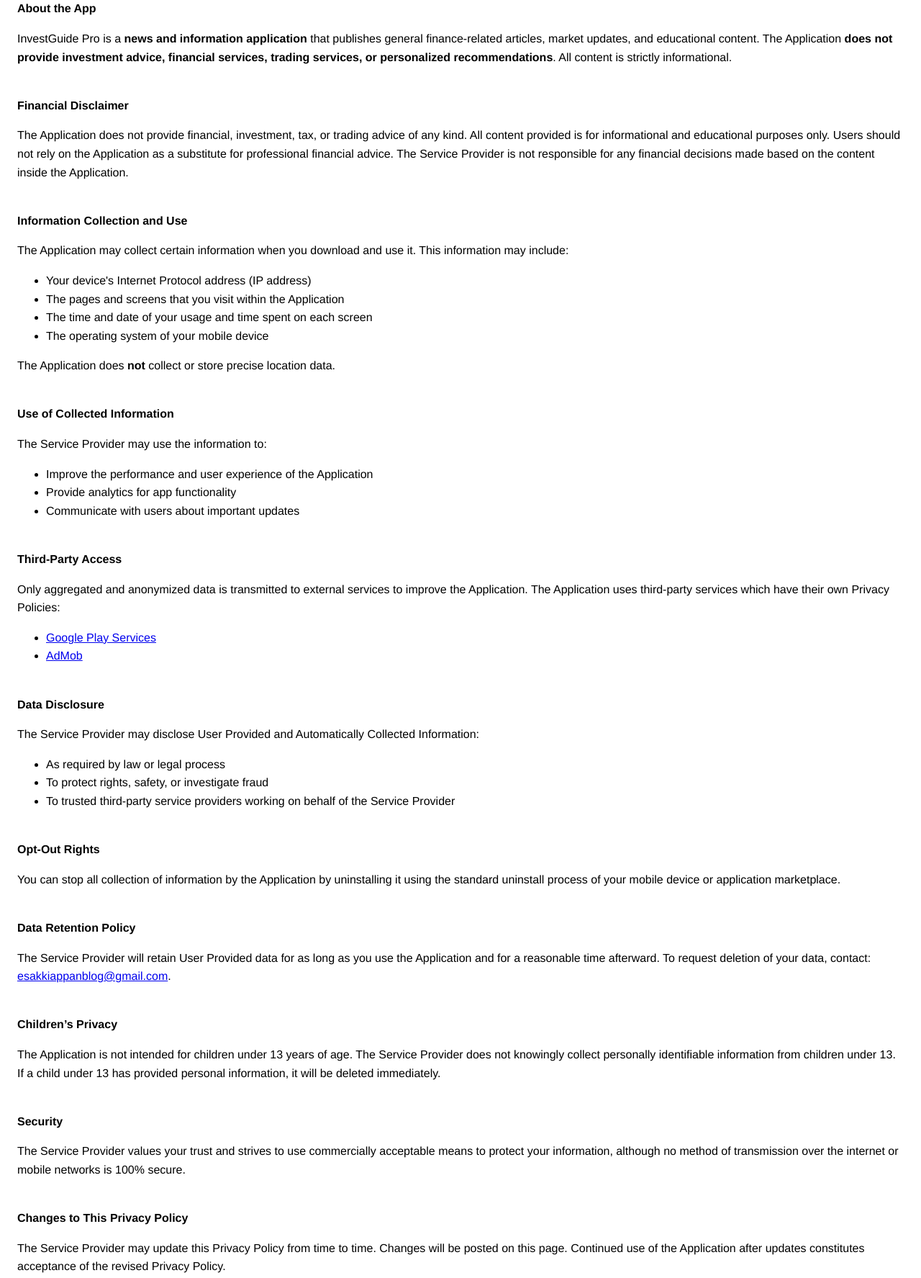
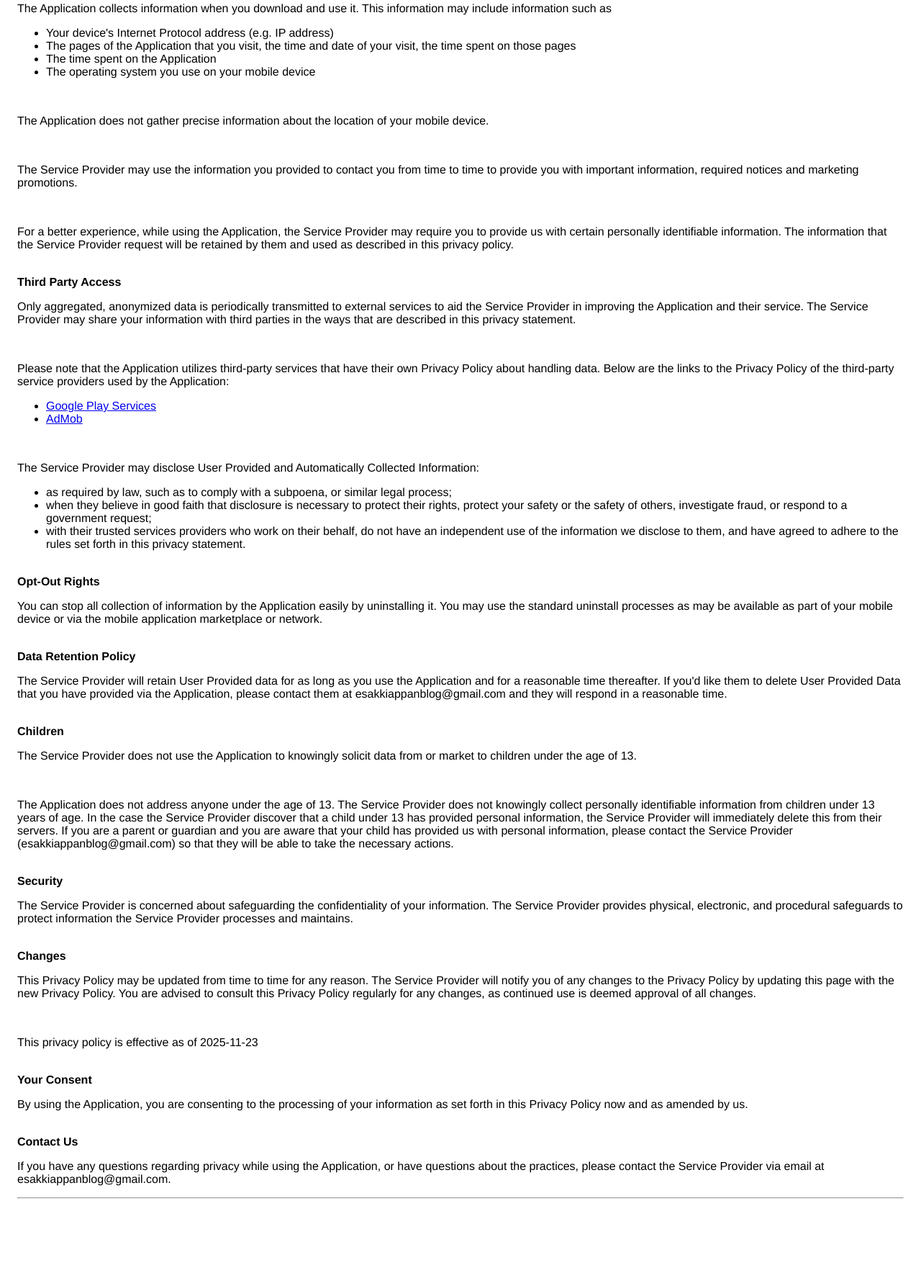
Before and after one commit to esakkiappan444/InvestGuide-Pro, a plain HTML site: page index.html in a window 1280 px wide. Shown: the part 159-1934 px from the top of the page at 72% size. After the commit the page ends 1856 px from the top, so only its background shows below. Drawn offline with Linux system fonts and the light colour scheme.

Commit message:
Revise Privacy Policy for MindLift app
Updated the Privacy Policy for the MindLift app, including changes to information collection, use, and third-party access.

```diff
--- a/index.html
+++ b/index.html
@@ -9,97 +9,99 @@
         body {
             font-family: 'Helvetica Neue', Helvetica, Arial, sans-serif;
             padding: 1em;
-            line-height: 1.6;
         }
     </style>
 </head>
 
 <body>
-    <strong>InvestGuide Pro – Privacy Policy</strong>
-    <p>This privacy policy applies to the InvestGuide Pro app (hereby referred to as "Application") for mobile devices
-        that was created by Esakkiappan (hereby referred to as "Service Provider") as a Free service. This service is intended
-        for use "AS IS".</p>
-
-    <br><strong>About the App</strong>
-    <p>InvestGuide Pro is a <strong>news and information application</strong> that publishes general finance-related articles,
-        market updates, and educational content. The Application <strong>does not provide investment advice, financial services,
-        trading services, or personalized recommendations</strong>. All content is strictly informational.</p>
-
-    <br><strong>Financial Disclaimer</strong>
-    <p>The Application does not provide financial, investment, tax, or trading advice of any kind. All content provided is for
-        informational and educational purposes only. Users should not rely on the Application as a substitute for professional
-        financial advice. The Service Provider is not responsible for any financial decisions made based on the content inside
-        the Application.</p>
-
-    <br><strong>Information Collection and Use</strong>
-    <p>The Application may collect certain information when you download and use it. This information may include:</p>
+    <strong>Privacy Policy</strong>
+    <p>This privacy policy applies to the MindLift app (hereby referred to as "Application") for mobile devices that was
+        created by (hereby referred to as "Service Provider") as a Free service. This service is intended for use "AS
+        IS".</p><br><strong>Information Collection and Use</strong>
+    <p>The Application collects information when you download and use it. This information may include information such
+        as </p>
     <ul>
-        <li>Your device's Internet Protocol address (IP address)</li>
-        <li>The pages and screens that you visit within the Application</li>
-        <li>The time and date of your usage and time spent on each screen</li>
-        <li>The operating system of your mobile device</li>
+        <li>Your device's Internet Protocol address (e.g. IP address)</li>
+        <li>The pages of the Application that you visit, the time and date of your visit, the time spent on those pages
+        </li>
+        <li>The time spent on the Application</li>
+        <li>The operating system you use on your mobile device</li>
     </ul>
-
-    <p>The Application does <strong>not</strong> collect or store precise location data.</p>
-
-    <br><strong>Use of Collected Information</strong>
-    <p>The Service Provider may use the information to:</p>
-    <ul>
-        <li>Improve the performance and user experience of the Application</li>
-        <li>Provide analytics for app functionality</li>
-        <li>Communicate with users about important updates</li>
-    </ul>
-
-    <br><strong>Third-Party Access</strong>
-    <p>Only aggregated and anonymized data is transmitted to external services to improve the Application. The Application uses
-        third-party services which have their own Privacy Policies:</p>
-
-    <ul>
-        <li><a href="https://www.google.com/policies/privacy/" target="_blank" rel="noopener noreferrer">Google Play Services</a></li>
-        <li><a href="https://support.google.com/admob/answer/6128543?hl=en" target="_blank" rel="noopener noreferrer">AdMob</a></li>
-    </ul>
-
-    <br><strong>Data Disclosure</strong>
+    <p></p><br>
+    <p>The Application does not gather precise information about the location of your mobile device.</p>
+    <div bis_skin_checked="1" style="display: none;">
+        <p>The Application collects your device's location, which helps the Service Provider determine your approximate
+            geographical location and make use of in below ways:</p>
+        <ul>
+            <li>Geolocation Services: The Service Provider utilizes location data to provide features such as
+                personalized content, relevant recommendations, and location-based services.</li>
+            <li>Analytics and Improvements: Aggregated and anonymized location data helps the Service Provider to
+                analyze user behavior, identify trends, and improve the overall performance and functionality of the
+                Application.</li>
+            <li>Third-Party Services: Periodically, the Service Provider may transmit anonymized location data to
+                external services. These services assist them in enhancing the Application and optimizing their
+                offerings.</li>
+        </ul>
+    </div><br>
+    <p>The Service Provider may use the information you provided to contact you from time to time to provide you with
+        important information, required notices and marketing promotions.</p><br>
+    <p>For a better experience, while using the Application, the Service Provider may require you to provide us with
+        certain personally identifiable information. The information that the Service Provider request will be retained
+        by them and used as described in this privacy policy.</p><br><strong>Third Party Access</strong>
+    <p>Only aggregated, anonymized data is periodically transmitted to external services to aid the Service Provider in
+        improving the Application and their service. The Service Provider may share your information with third parties
+        in the ways that are described in this privacy statement.</p>
+    <div bis_skin_checked="1"><br>
+        <p>Please note that the Application utilizes third-party services that have their own Privacy Policy about
+            handling data. Below are the links to the Privacy Policy of the third-party service providers used by the
+            Application:</p>
+        <ul>
+            <li><a href="https://www.google.com/policies/privacy/" target="_blank" rel="noopener noreferrer">Google Play
+                    Services</a></li>
+            <li><a href="https://support.google.com/admob/answer/6128543?hl=en" target="_blank"
+                    rel="noopener noreferrer">AdMob</a></li>
+        </ul>
+    </div><br>
     <p>The Service Provider may disclose User Provided and Automatically Collected Information:</p>
     <ul>
-        <li>As required by law or legal process</li>
-        <li>To protect rights, safety, or investigate fraud</li>
-        <li>To trusted third-party service providers working on behalf of the Service Provider</li>
+        <li>as required by law, such as to comply with a subpoena, or similar legal process;</li>
+        <li>when they believe in good faith that disclosure is necessary to protect their rights, protect your safety or
+            the safety of others, investigate fraud, or respond to a government request;</li>
+        <li>with their trusted services providers who work on their behalf, do not have an independent use of the
+            information we disclose to them, and have agreed to adhere to the rules set forth in this privacy statement.
+        </li>
     </ul>
+    <p></p><br><strong>Opt-Out Rights</strong>
+    <p>You can stop all collection of information by the Application easily by uninstalling it. You may use the standard
+        uninstall processes as may be available as part of your mobile device or via the mobile application marketplace
+        or network.</p><br><strong>Data Retention Policy</strong>
+    <p>The Service Provider will retain User Provided data for as long as you use the Application and for a reasonable
+        time thereafter. If you'd like them to delete User Provided Data that you have provided via the Application,
+        please contact them at esakkiappanblog@gmail.com and they will respond in a reasonable time.</p>
+    <br><strong>Children</strong>
+    <p>The Service Provider does not use the Application to knowingly solicit data from or market to children under the
+        age of 13.</p>
+    <div bis_skin_checked="1"><br>
+        <p>The Application does not address anyone under the age of 13. The Service Provider does not knowingly collect
+            personally identifiable information from children under 13 years of age. In the case the Service Provider
+            discover that a child under 13 has provided personal information, the Service Provider will immediately
+            delete this from their servers. If you are a parent or guardian and you are aware that your child has
+            provided us with personal information, please contact the Service Provider (esakkiappanblog@gmail.com) so
+            that they will be able to take the necessary actions.</p>
+    </div><!----><br><strong>Security</strong>
+    <p>The Service Provider is concerned about safeguarding the confidentiality of your information. The Service
+        Provider provides physical, electronic, and procedural safeguards to protect information the Service Provider
+        processes and maintains.</p><br><strong>Changes</strong>
+    <p>This Privacy Policy may be updated from time to time for any reason. The Service Provider will notify you of any
+        changes to the Privacy Policy by updating this page with the new Privacy Policy. You are advised to consult this
+        Privacy Policy regularly for any changes, as continued use is deemed approval of all changes.</p><br>
+    <p>This privacy policy is effective as of 2025-11-23</p><br><strong>Your Consent</strong>
+    <p>By using the Application, you are consenting to the processing of your information as set forth in this Privacy
+        Policy now and as amended by us.</p><br><strong>Contact Us</strong>
+    <p>If you have any questions regarding privacy while using the Application, or have questions about the practices,
+        please contact the Service Provider via email at esakkiappanblog@gmail.com.</p>
+    <hr>
 
-    <br><strong>Opt-Out Rights</strong>
-    <p>You can stop all collection of information by the Application by uninstalling it using the standard uninstall process
-        of your mobile device or application marketplace.</p>
-
-    <br><strong>Data Retention Policy</strong>
-    <p>The Service Provider will retain User Provided data for as long as you use the Application and for a reasonable time
-        afterward. To request deletion of your data, contact:
-        <a href="mailto:esakkiappanblog@gmail.com">esakkiappanblog@gmail.com</a>.</p>
-
-    <br><strong>Children’s Privacy</strong>
-    <p>The Application is not intended for children under 13 years of age. The Service Provider does not knowingly collect
-        personally identifiable information from children under 13. If a child under 13 has provided personal information,
-        it will be deleted immediately.</p>
-
-    <br><strong>Security</strong>
-    <p>The Service Provider values your trust and strives to use commercially acceptable means to protect your information,
-        although no method of transmission over the internet or mobile networks is 100% secure.</p>
-
-    <br><strong>Changes to This Privacy Policy</strong>
-    <p>The Service Provider may update this Privacy Policy from time to time. Changes will be posted on this page. Continued
-        use of the Application after updates constitutes acceptance of the revised Privacy Policy.</p>
-
-    <p>This Privacy Policy is effective as of <strong>2025-11-20</strong>.</p>
-
-    <br><strong>Your Consent</strong>
-    <p>By using the Application, you consent to the processing of your information as described in this Privacy Policy.</p>
-
-    <br><strong>Contact Us</strong>
-    <p>If you have any questions or suggestions about the Privacy Policy, please contact:
-        <a href="mailto:esakkiappanblog@gmail.com">esakkiappanblog@gmail.com</a>.
-    </p>
-
-    <hr>
 </body>
 
 </html>
```
